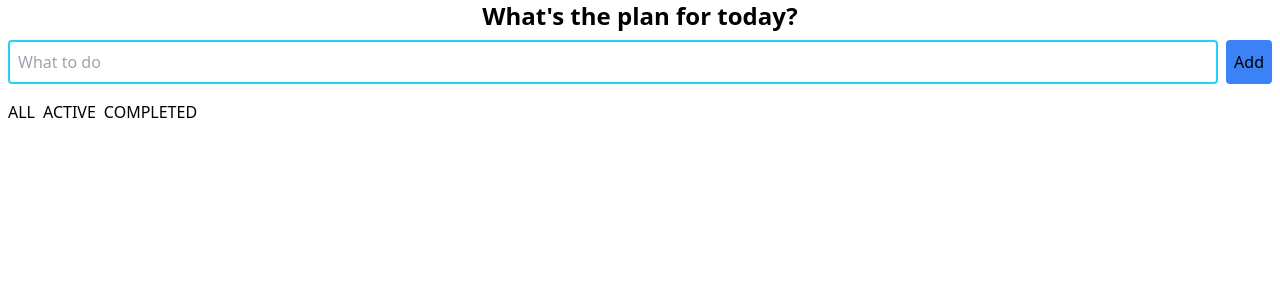
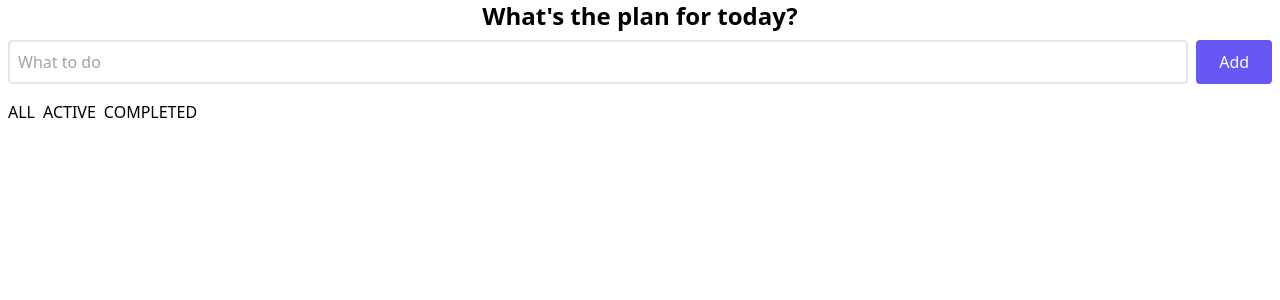
Before and after one commit to vionacornelia12/skilvul-assignments, a React (Vite) app in the folder ToDoListApp/: page / in a window 1280 px wide. Shown: the top 300 px of the page. Built offline with nearby package versions, Linux system fonts and the light colour scheme.

Commit message:
change button style

```diff
--- a/ToDoListApp/src/components/Layout.jsx
+++ b/ToDoListApp/src/components/Layout.jsx
@@ -24,9 +24,9 @@ const Layout = () => {
                     value={userInput}
                     onChange={(e) => handleSetUserInput(e.target.value)}
                     placeholder="What to do"
-                    className="p-2 w-full border-cyan-400 border-solid border-2 rounded"
+                    className="p-2 w-full border-grey border-solid border-2 rounded"
                 />
-                <input type="submit" className="btn" value="Add" />
+                <input type="submit" className="btn w-20 bg-[#6558F5] text-white font-medium" value="Add" />
             </form>
             <nav >
                 <ul className="flex gap-2 p-2">
```
